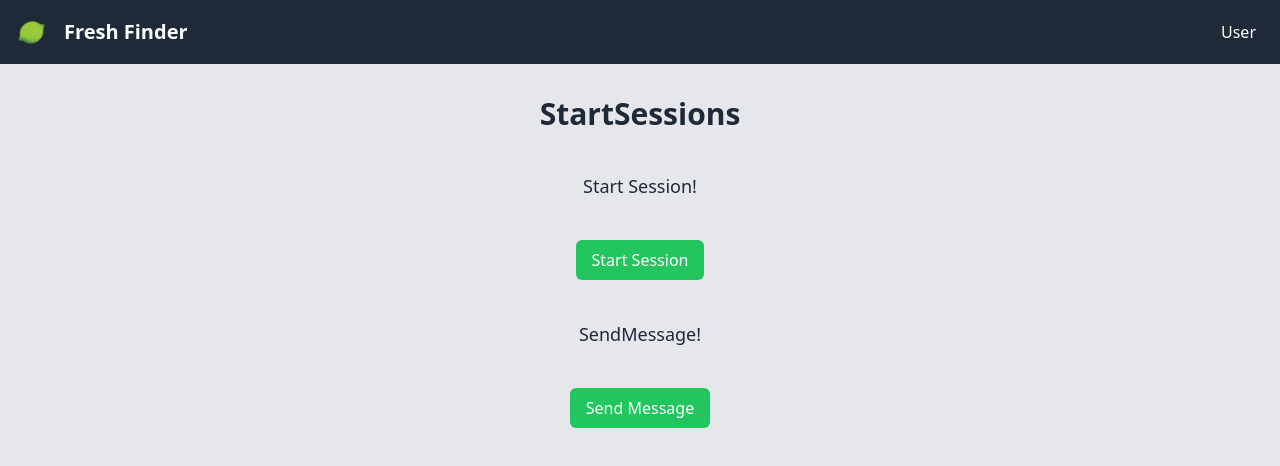
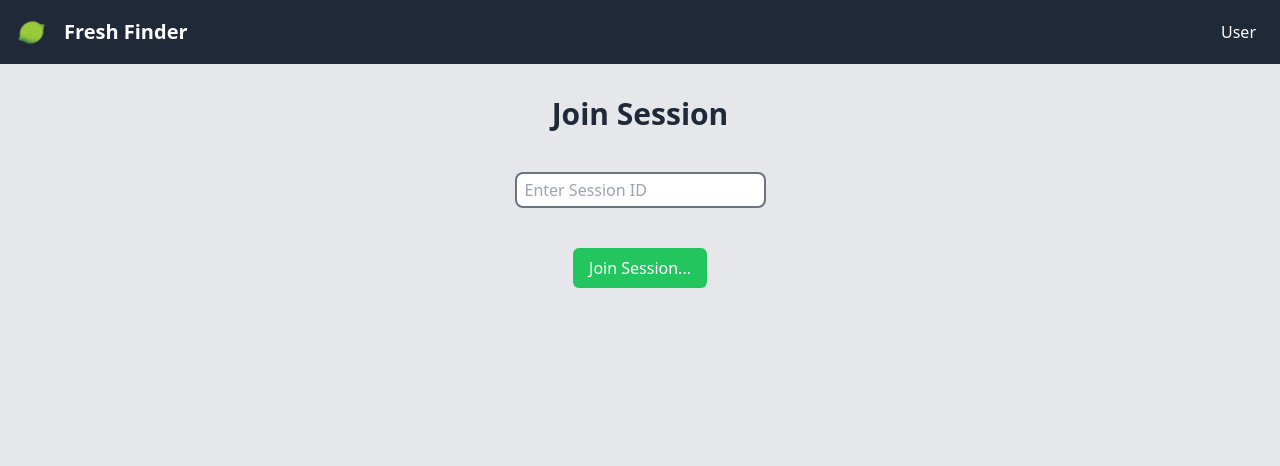
Before and after one commit to ManuelLerchner/FreshFinder, a React (Create React App) app in the folder apps/web/: page /start_session in a window 1280 px wide. Shown: the top 466 px of the page. Built offline with nearby package versions, Linux system fonts and the light colour scheme.

Commit message:
Added default uuid

```diff
--- a/apps/web/src/components/SupabaseClient.tsx
+++ b/apps/web/src/components/SupabaseClient.tsx
@@ -9,7 +9,7 @@ export const supabase = createClient(supabaseUrl, supabaseAnonKey)
 export const localUser : {uuid:string, hardPreferences:number[], userPreferences:{
     [key:string]:number
 }} = {
-    uuid: "",
+    uuid: "bca2de1f-274b-43c2-be8e-742e16660075",
     hardPreferences: [],
     userPreferences: {}
 }
--- a/apps/web/src/pages/StartSession.tsx
+++ b/apps/web/src/pages/StartSession.tsx
@@ -5,6 +5,10 @@ import { RealtimeChannel } from "@supabase/supabase-js";
 
 
 export default function StartSession() {
+
+  const navigate = useNavigate();
+  const [username, setUsername] = useState("");
+
   // Simple function to log any messages we receive
   function adaptClientData( payload: any) {
    const {uuid, hardPreference, userPreferences} = payload.payload.localUserData
@@ -13,54 +17,39 @@ export default function StartSession() {
 
   return (
     <div className="flex flex-col items-center my-4 gap-10">
-      <h1 className="text-3xl font-bold">StartSessions</h1>
-      <p className="text-lg">Start Session!</p>
+      <h1 className="text-3xl font-bold">Join Session</h1>
+
+      <input
+        type="text"
+        className="border-2 border-gray-500 rounded-lg px-2 py-1"
+        value={username}
+        onChange={(e) => setUsername(e.target.value)}
+        defaultValue={Math.random()}
+        placeholder="Enter Session ID"
+      />
+
       <button
         className="bg-green-500 hover:bg-green-600 text-white px-4 py-2 rounded-md hover:scale-[102%]"
         onClick={() => {
-          if(supabase.getChannels().length > 0) {
-            console.log("Already in a session, leaving session");
-            // wait until we are unsubscribed
-            supabase.channel('room-1').unsubscribe()
-          }
-          const channelA = supabase.channel('room-1')
-          // Subscribe to the Channel
-          channelA
-            .on(
-              'broadcast',
-              { event: 'test' },
-              (payload) => adaptClientData(payload)
-            )
-            .subscribe()
-          console.log("Session Started");
-        }}
-      >
-        Start Session
-      </button>
-
-      <p className="text-lg">SendMessage!</p>
-      <button
-        className="bg-green-500 hover:bg-green-600 text-white px-4 py-2 rounded-md hover:scale-[102%]"
-        onClick={() => {
-          const channelB = supabase.channel('room-1')
-          channelB.subscribe((status) => {
-            if (status !== 'SUBSCRIBED') {
-              return null;
-            }
-            channelB.send({
-              type: 'broadcast',
-              event: 'test',
-              payload: { localUserData: localUser },
-            });
-          });
-          channelB.on(
+          const channel = supabase.channel(username)
+          // channel.subscribe((status) => {
+          //   if (status !== 'SUBSCRIBED') {
+          //     return null;
+          //   }
+          //   channel.send({
+          //     type: 'broadcast',
+          //     event: 'test',
+          //     payload: { localUserData: localUser },
+          //   });
+          // });
+          channel.on(
             'broadcast',
             { event: 'test' },
             (payload) => adaptClientData(payload)
-          )
+          ).subscribe()
         }}
       >
-        Send Message
+        Join Session...
       </button>
     </div>
   );
```
